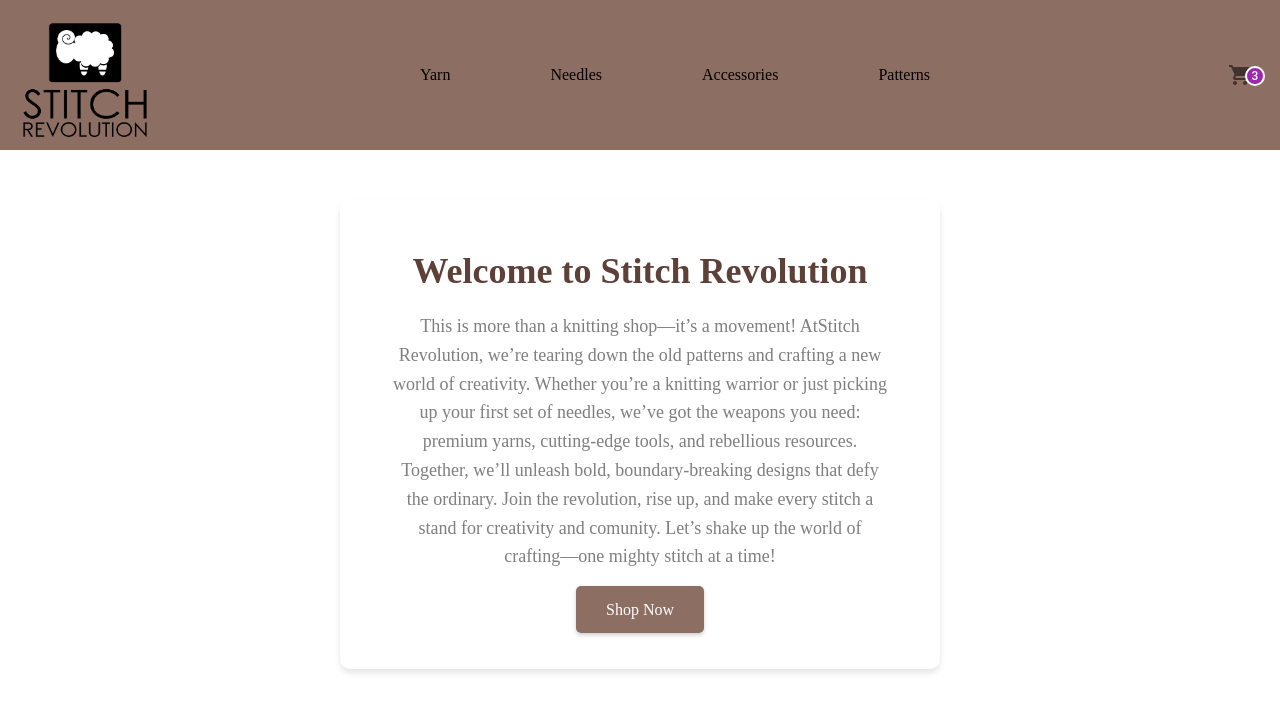
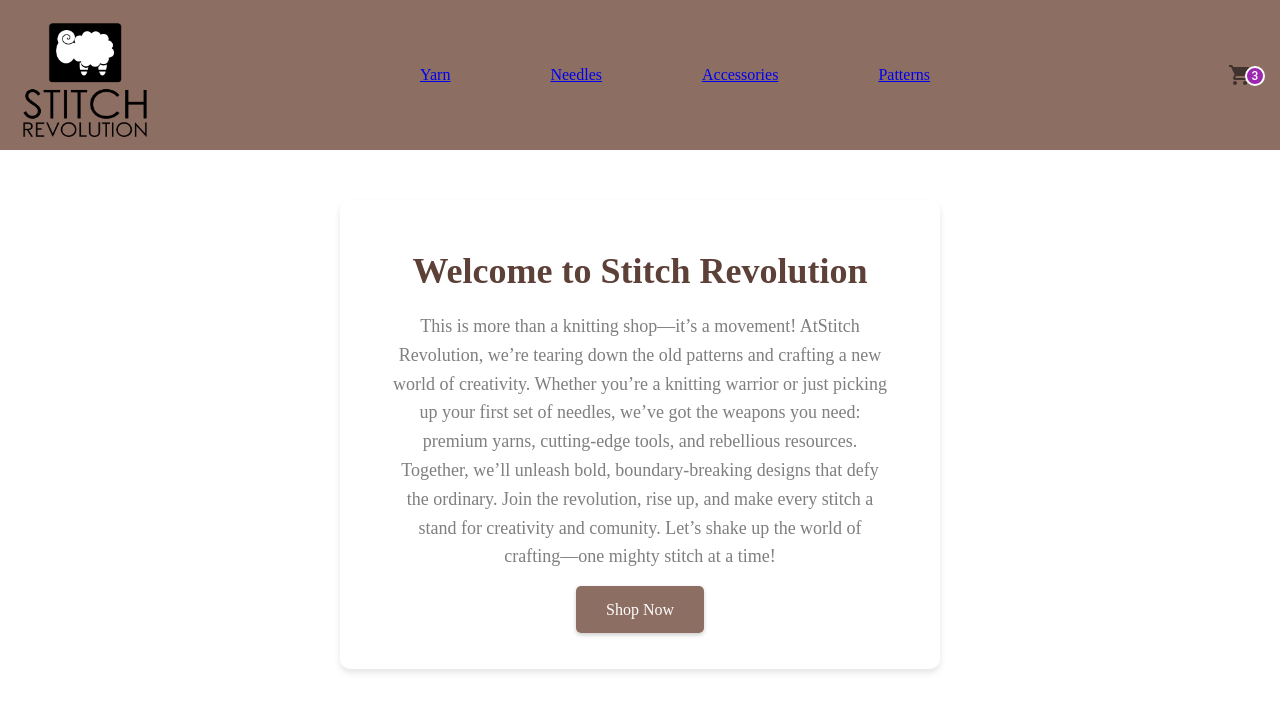
Before and after one commit to N3fia/nefia-ecommerce, a React (Vite) app: page / in a window 1280 px wide. Shown: the top 712 px of the page. Built offline with nearby package versions, Linux system fonts and the light colour scheme.

Commit message:
correciones menores

```diff
--- a/src/App.jsx
+++ b/src/App.jsx
@@ -6,8 +6,10 @@ function App() {
 			<Navbar />
 
 			<ItemListContainer
-				greeting="Welcome to Stitch Revolution"
-				intro="This is more than a knitting shop—it’s a movement! AtStitch Revolution, we’re tearing down the old patterns and crafting a new world of creativity. Whether you’re a knitting warrior or just picking up your first set of needles, we’ve got the weapons you need: premium yarns, cutting-edge tools, and rebellious resources. Together, we’ll unleash bold, boundary-breaking designs that defy the ordinary. Join the revolution, rise up, and make every stitch a stand for creativity and comunity. Let’s shake up the world of crafting—one mighty stitch at a time!"
+				greeting={"Welcome to Stitch Revolution"}
+				intro={
+					"This is more than a knitting shop—it’s a movement! AtStitch Revolution, we’re tearing down the old patterns and crafting a new world of creativity. Whether you’re a knitting warrior or just picking up your first set of needles, we’ve got the weapons you need: premium yarns, cutting-edge tools, and rebellious resources. Together, we’ll unleash bold, boundary-breaking designs that defy the ordinary. Join the revolution, rise up, and make every stitch a stand for creativity and comunity. Let’s shake up the world of crafting—one mighty stitch at a time!"
+				}
 			/>
 		</div>
 	);
--- a/src/components/layout/navbar/Navbar.jsx
+++ b/src/components/layout/navbar/Navbar.jsx
@@ -7,11 +7,20 @@ export const Navbar = () => {
 		<>
 			<nav className="nav-conta">
 				<img src={LogoNoBackground} alt="brand logo" className="logo" />
+
 				<ul className="list">
-					<li>Yarn</li>
-					<li>Needles</li>
-					<li>Accessories</li>
-					<li>Patterns</li>
+					<a href="#yarn">
+						<li>Yarn</li>
+					</a>
+					<a href="#needles">
+						<li>Needles</li>
+					</a>
+					<a href="#accessories">
+						<li>Accessories</li>
+					</a>
+					<a href="#patterns">
+						<li>Patterns</li>
+					</a>
 				</ul>
 				<CartWidget />
 			</nav>
--- a/src/components/pages/itemListContainer/ItemListContainer.jsx
+++ b/src/components/pages/itemListContainer/ItemListContainer.jsx
@@ -5,7 +5,7 @@ export const ItemListContainer = ({ greeting, intro }) => {
 		<div className="welcome-message">
 			<h1>{greeting}</h1>
 			<p>{intro}</p>
-			<a href="#shop" className="cta-button">
+			<a href="#store" className="cta-button">
 				Shop Now
 			</a>
 		</div>
```
